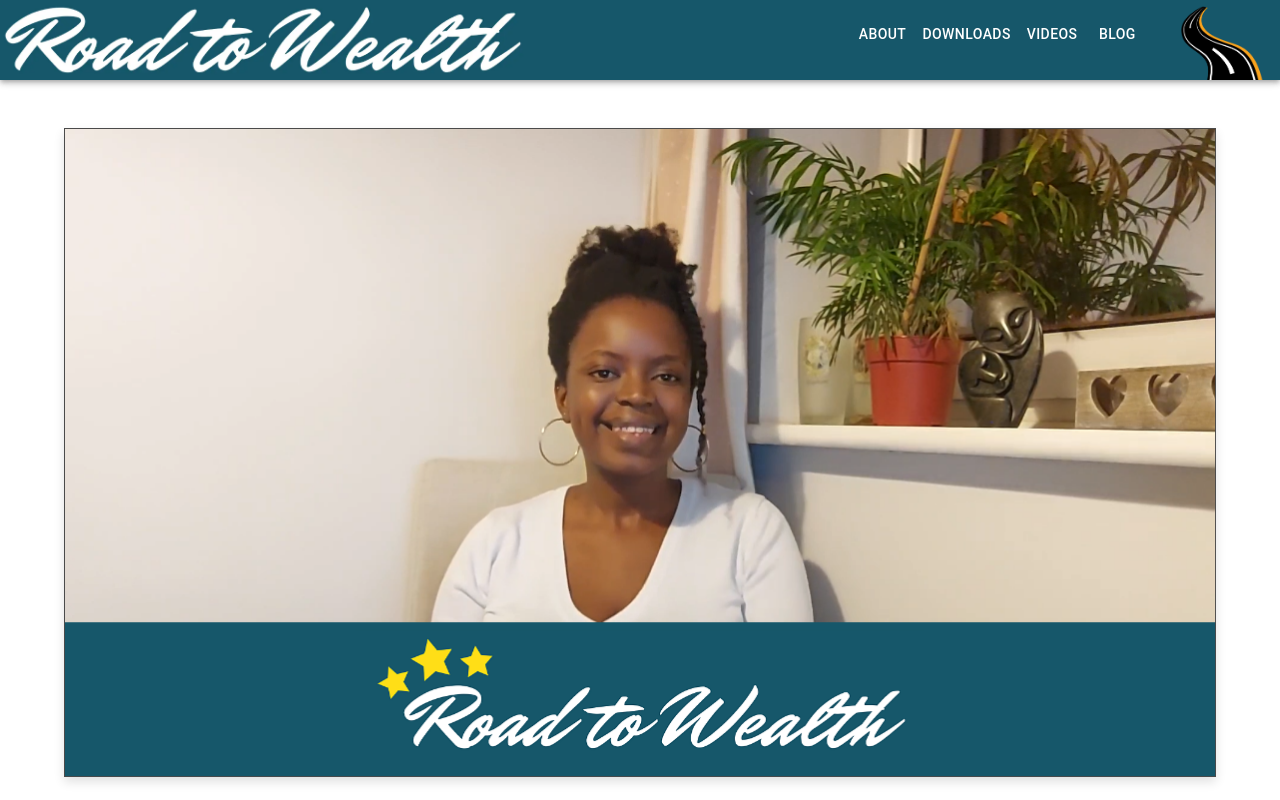
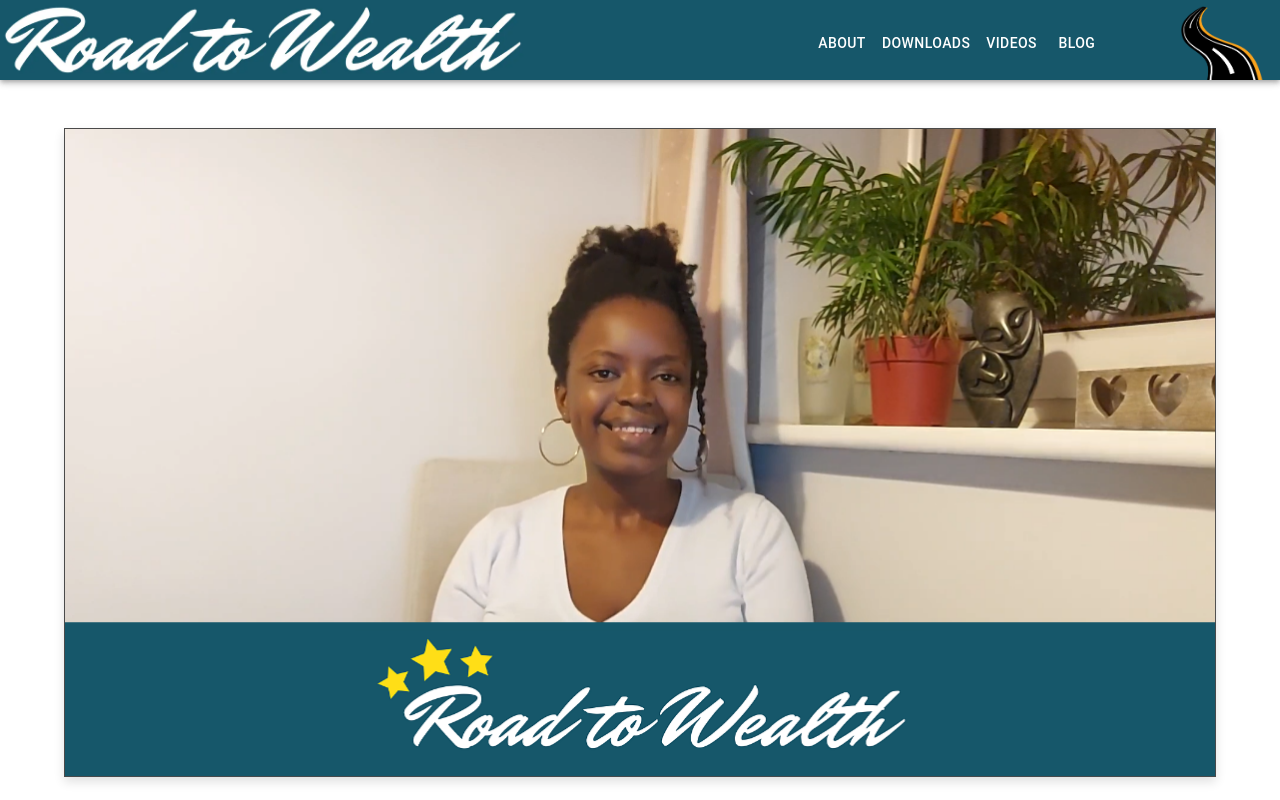
Before and after one commit to khumbon/road-to-wealth, a Next.js app: page / in a window 1280 px wide. Shown: the top 800 px of the page. Built offline with nearby package versions, Linux system fonts and the light colour scheme.

Commit message:
Vertically centered menu items

```diff
--- a/components/nav-bar.tsx
+++ b/components/nav-bar.tsx
@@ -26,12 +26,12 @@ const ResponsiveAppBar = () => {
       <AppBar position="static" style={{ background: '#16576a' }}>
         <Toolbar disableGutters>
           <Grid container spacing={2} columns={32}>
-            <Grid item xs={21}>
+            <Grid item xs={20}>
               <Image src={Name.src} width="525.3px" height="80px" alt="Road to Wealth Logo" />
             </Grid>
-            <Grid item xs={8}>
+            <Grid item xs={9}>
               {pages.map((page) => (
-                <Button key={page} onClick={handleCloseNavMenu} sx={{ my: 2, color: 'white' }}>
+                <Button key={page} onClick={handleCloseNavMenu} sx={{ my: 2, color: 'white', paddingTop: '15px' }}>
                   {page}
                 </Button>
               ))}
```
